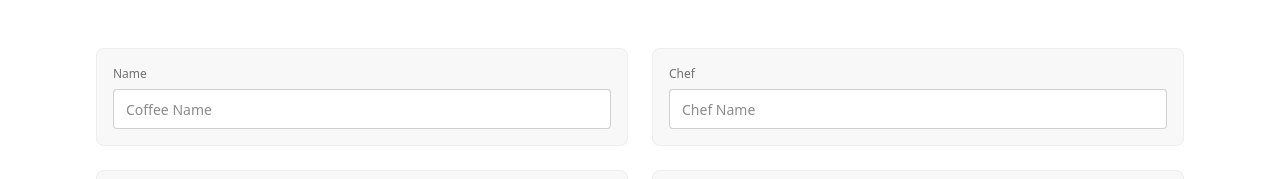
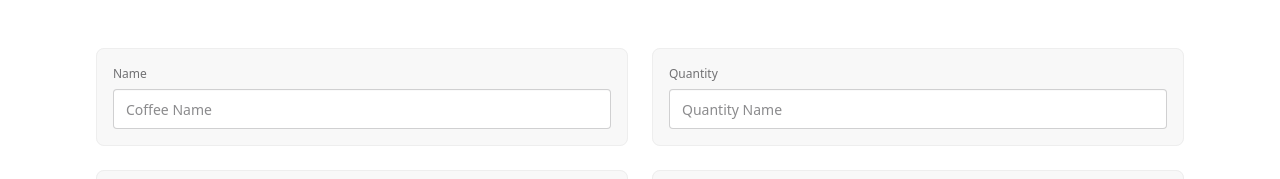
Before and after one commit to ProgrammingHero1/coffee-store-client, a React (Vite) app: page /addCoffee in a window 1280 px wide. Shown: the part 268-447 px from the top of the page. Built offline with nearby package versions, Linux system fonts and the light colour scheme.

Commit message:
Explore FormData and send new coffee data to db

```diff
--- a/src/components/AddCoffee.jsx
+++ b/src/components/AddCoffee.jsx
@@ -2,9 +2,25 @@ import React from 'react';
 
 const AddCoffee = () => {
 
-    const handleAddCoffee = e =>{
+    const handleAddCoffee = e => {
         e.preventDefault();
         const form = e.target;
+        const formData = new FormData(form);
+        const newCoffee = Object.fromEntries(formData.entries())
+        console.log(newCoffee);
+
+        // send coffee data to the db
+        fetch('http://localhost:3000/coffees', {
+            method: 'POST',
+            headers: {
+                'content-type': 'application/json'
+            },
+            body: JSON.stringify(newCoffee)
+        })
+            .then(res => res.json())
+            .then(data => {
+                console.log('after adding coffee to db', data)
+            })
     }
 
     return (
@@ -20,8 +36,8 @@ const AddCoffee = () => {
                         <input type="text" name='name' className="input w-full" placeholder="Coffee Name" />
                     </fieldset>
                     <fieldset className="fieldset bg-base-200 border-base-300 rounded-box border p-4">
-                        <label className="label">Chef</label>
-                        <input type="text" name='chef' className="input w-full" placeholder="Chef Name" />
+                        <label className="label">Quantity</label>
+                        <input type="text" name='quantity' className="input w-full" placeholder="Quantity Name" />
                     </fieldset>
                     <fieldset className="fieldset bg-base-200 border-base-300 rounded-box border p-4">
                         <label className="label">Supplier</label>
```
